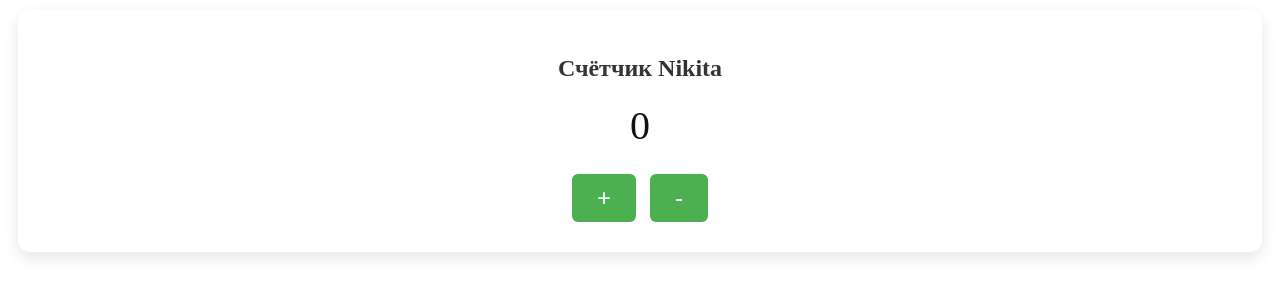
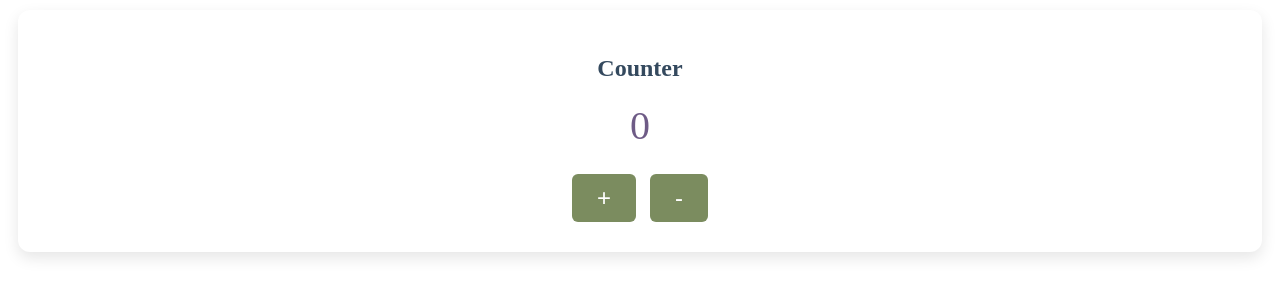
Before and after one commit to orekhov-vitaly/counter, a plain HTML site: page index.html in a window 1280 px wide. Drawn offline with Linux system fonts and the light colour scheme.

Commit message:
redesign counter

```diff
--- a/index.html
+++ b/index.html
@@ -10,7 +10,7 @@
 <body>
     <div id="root"></div>
     <div class="counter" id="counter-nikita">
-  <h2>Счётчик Nikita</h2>
+  <h2>Сounter</h2>
   <p class="value">0</p>
   <button class="increase">+</button>
   <button class="decrease">-</button>
--- a/style.css
+++ b/style.css
@@ -9,13 +9,13 @@
 
 #counter-nikita h2 {
   margin-bottom: 20px;
-  color: #333333;
+  color: #34495E;
 }
 
 #counter-nikita .value {
   font-size: 2.5em;
   margin: 20px 0;
-  color: #111111;
+  color: #6e5b86;
 }
 
 #counter-nikita button {
@@ -25,11 +25,11 @@
   cursor: pointer;
   border: none;
   border-radius: 6px;
-  background-color: #4CAF50;
+  background-color: #7B8C5F;
   color: white;
   transition: background-color 0.2s;
 }
 
 #counter-nikita button:hover {
-  background-color: #45a049;
+  background-color: #7f945c;
 }
```
